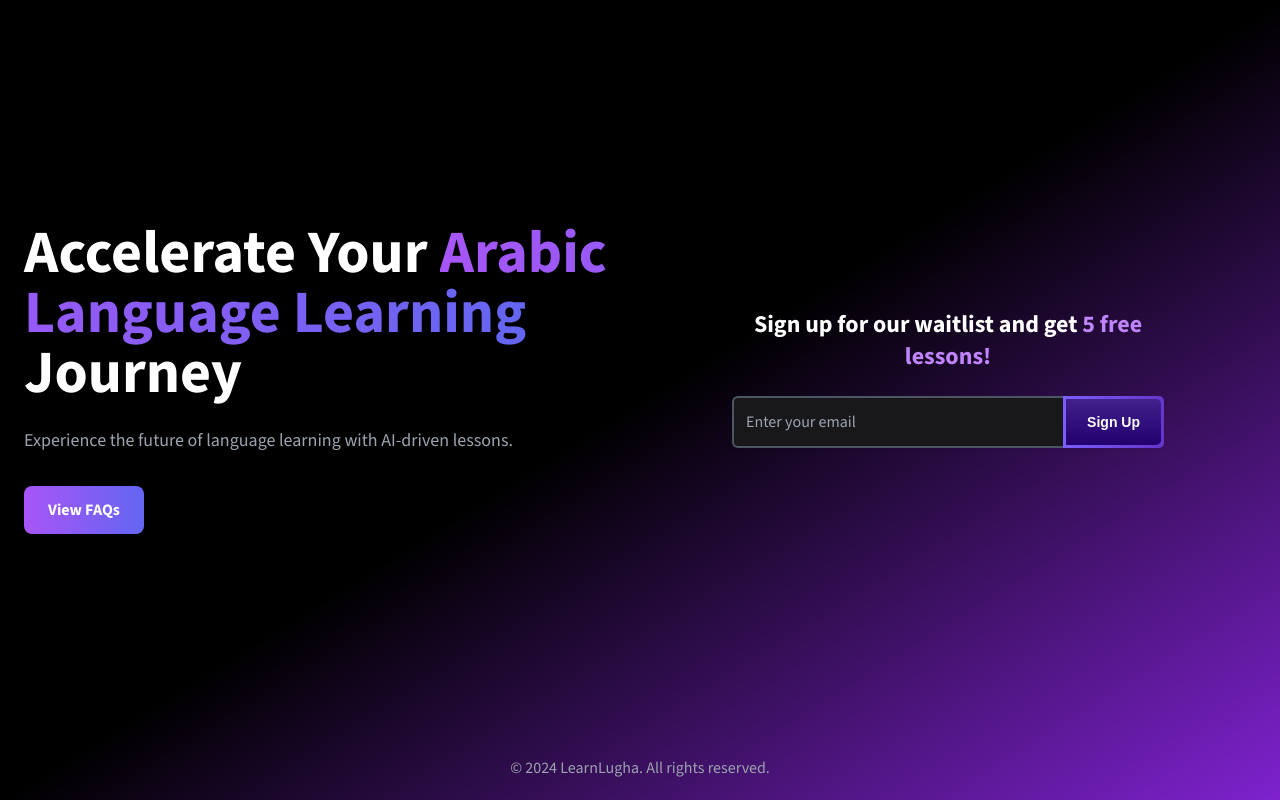
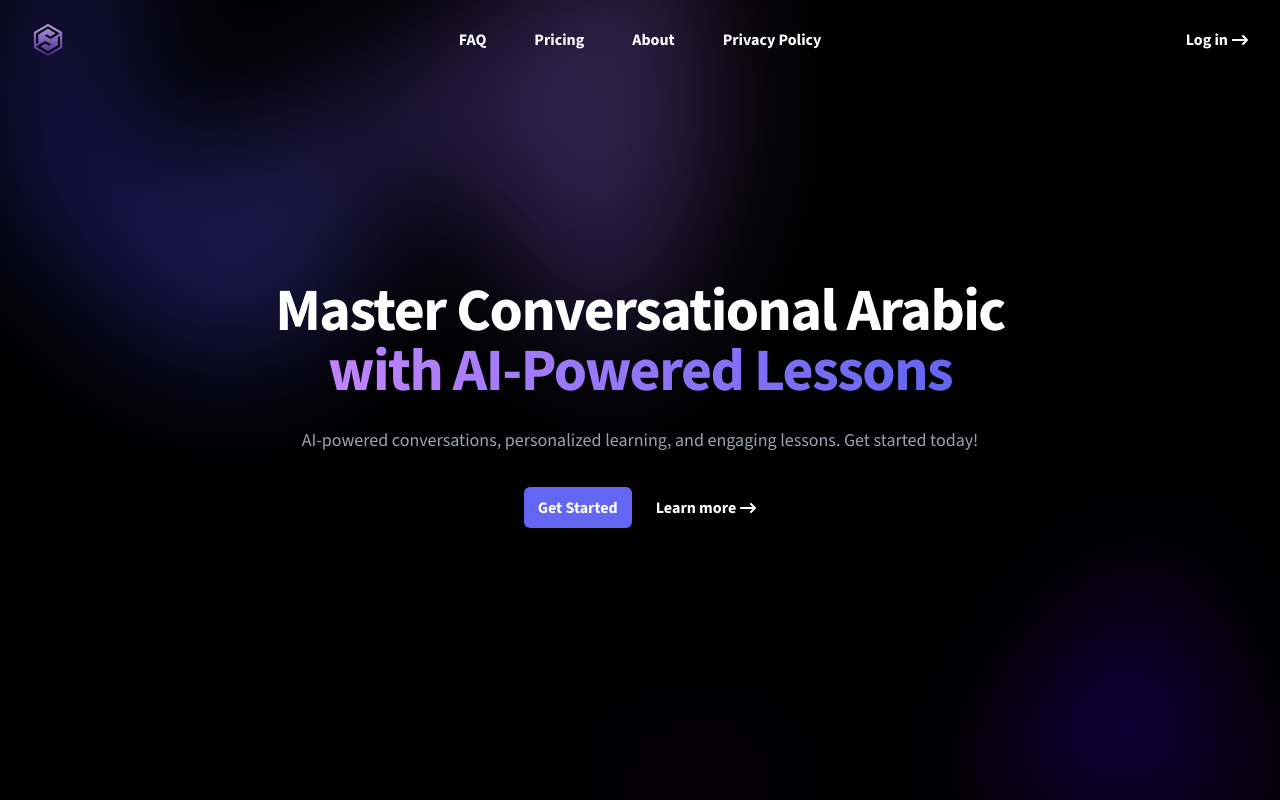
Before and after one commit to omar-t-ahmed/learn-lugha, a Next.js app: page / in a window 1280 px wide. Built offline with nearby package versions, Linux system fonts and the light colour scheme; no server answers.

Commit message:
add hero

```diff
--- a/src/app/faq/page.tsx
+++ b/src/app/faq/page.tsx
@@ -1,3 +1,5 @@
+'use client'
+import Link from "next/link";
 import MaxWidthWrapper from "@/components/MaxWidthWrapper";
 import Navbar from "@/components/Navbar";
 import {
@@ -9,18 +11,36 @@ import {
 
 export default function FAQ() {
   return (
-    <div className="min-h-screen flex flex-col items-center bg-gradient-to-br from-black via-gray-900 to-purple-700 text-white">
-      <Navbar/>
-      <main className="flex flex-col items-center justify-center w-full max-w-6xl mx-auto px-6 py-10">
-        <p className="text-3xl md:text-4xl p-4 font-extrabold mb-8 text-transparent bg-clip-text bg-gradient-to-r from-purple-500 to-indigo-600 text-center">
+    <div className="relative isolate min-h-screen flex flex-col items-center bg-black text-white">
+      <Navbar />
+
+      {/* Hero-like background polygons */}
+      <div className="absolute inset-x-0 -top-40 -z-10 transform-gpu overflow-hidden blur-3xl sm:-top-80" aria-hidden="true">
+        <div
+          className="relative left-[calc(50%-11rem)] aspect-[1155/678] w-[36.125rem] -translate-x-1/2 rotate-[30deg] bg-gradient-to-tr from-[#001aff] to-[#c689fc] opacity-30 sm:left-[calc(50%-30rem)] sm:w-[72.1875rem]"
+          style={{ clipPath: "polygon(74.1% 44.1%, 100% 61.6%, 97.5% 26.9%, 85.5% 0.1%, 80.7% 2%, 72.5% 32.5%, 60.2% 62.4%, 52.4% 68.1%, 47.5% 58.3%, 45.2% 34.5%, 27.5% 76.7%, 0.1% 64.9%, 17.9% 100%, 27.6% 76.8%, 76.1% 97.7%, 74.1% 44.1%)" }}
+        ></div>
+      </div>
+      <div className="absolute inset-0 top-[calc(100%-13rem)] -z-10 transform-gpu overflow-hidden blur-3xl sm:top-[calc(100%-30rem)]" aria-hidden="true">
+        <div
+          className="relative left-[calc(50%+3rem)] aspect-[1155/678] w-[36.125rem] -translate-x-1/2 bg-gradient-to-tr from-[#7b00ff] to-[#1100ff] opacity-30 sm:left-[calc(50%+36rem)] sm:w-[72.1875rem]"
+          style={{ clipPath: "polygon(74.1% 44.1%, 100% 61.6%, 97.5% 26.9%, 85.5% 0.1%, 80.7% 2%, 72.5% 32.5%, 60.2% 62.4%, 52.4% 68.1%, 47.5% 58.3%, 45.2% 34.5%, 27.5% 76.7%, 0.1% 64.9%, 17.9% 100%, 27.6% 76.8%, 76.1% 97.7%, 74.1% 44.1%)" }}
+        ></div>
+      </div>
+
+      {/* FAQ Content */}
+      <main className="flex flex-col items-center justify-center w-full max-w-6xl mx-auto px-6 py-10 ">
+      <p className="text-4xl font-bold tracking-tight text-white text-center">
           Frequently Asked Questions
         </p>
-        <Accordion type="single" collapsible className="w-full text-left text-gray-400 space-y-4">
+        <p className="mt-2 mb-10 text-lg leading-8 text-gray-400 text-center">
+          Find answers to common questions and learn how LearnLugha can help you master Arabic.
+        </p>
+
+        <Accordion type="single" collapsible className="w-full text-left text-white space-y-4 p-5 rounded-md">
           <AccordionItem value="item-1">
             <AccordionTrigger className="p-4 rounded-lg text-2xl font-bold text-white text-center md:text-left">
-              <p className="ml-6 md:ml-0">
-              What is LearnLugha?
-              </p>
+              <p className="ml-6 md:ml-0">What is LearnLugha?</p>
             </AccordionTrigger>
             <AccordionContent className="p-4 rounded-lg mt-2 text-lg">
               <p className="mt-2 text-center md:text-left">
@@ -28,6 +48,7 @@ export default function FAQ() {
               </p>
             </AccordionContent>
           </AccordionItem>
+
           <AccordionItem value="item-2">
             <AccordionTrigger className="p-4 rounded-lg text-2xl font-bold text-white text-center md:text-left">
               How does AI enhance my language learning experience?
@@ -38,6 +59,7 @@ export default function FAQ() {
               </p>
             </AccordionContent>
           </AccordionItem>
+
           <AccordionItem value="item-3">
             <AccordionTrigger className="p-4 rounded-lg text-2xl font-bold text-white text-center md:text-left">
               When will LearnLugha be available?
@@ -48,51 +70,52 @@ export default function FAQ() {
               </p>
             </AccordionContent>
           </AccordionItem>
+
           <AccordionItem value="item-4">
             <AccordionTrigger className="p-4 rounded-lg text-2xl font-bold text-white text-center md:text-left">
               Is LearnLugha suitable for beginners?
             </AccordionTrigger>
             <AccordionContent className="p-4 rounded-lg mt-2 text-lg">
               <p className="mt-2 text-center md:text-left">
-                Absolutely! LearnLugha is designed to cater to all skill levels, from complete beginners to advanced learners. If you&apos;re just starting your Arabic learning journey, our AI-driven platform will guide you through the basics with personalized lessons that focus on essential vocabulary, grammar, and pronunciation. The learning experience is interactive and adapts to your pace, ensuring that you build a strong foundation before moving on to more complex topics. As you progress, the AI continuously tailors the content to match your growing proficiency, making your learning experience both effective and enjoyable.
+                Absolutely! LearnLugha is designed to cater to all skill levels, from complete beginners to advanced learners. If you&apos;re just starting your Arabic learning journey, our AI-driven platform will guide you through the basics with personalized lessons that focus on essential vocabulary, grammar, and pronunciation.
               </p>
             </AccordionContent>
           </AccordionItem>
+
           <AccordionItem value="item-5">
             <AccordionTrigger className="p-4 rounded-lg text-2xl font-bold text-white text-center md:text-left">
               What makes LearnLugha different from other language learning apps?
             </AccordionTrigger>
             <AccordionContent className="p-4 rounded-lg mt-2 text-lg">
               <p className="mt-2 text-center md:text-left">
-                LearnLugha is unique because it uses AI to create a truly personalized learning journey. Unlike traditional apps that offer a one-size-fits-all approach, our platform continuously adapts to your individual progress and learning style. This means that your path to fluency is not only smoother but also more efficient, as the content you encounter is always relevant to your current skill level and goals.
+                LearnLugha is unique because it uses AI to create a truly personalized learning journey. Unlike traditional apps that offer a one-size-fits-all approach, our platform continuously adapts to your individual progress and learning style.
               </p>
             </AccordionContent>
           </AccordionItem>
+
           <AccordionItem value="item-6">
             <AccordionTrigger className="p-4 rounded-lg text-2xl font-bold text-white text-center md:text-left">
               How do I track my progress with LearnLugha?
             </AccordionTrigger>
             <AccordionContent className="p-4 rounded-lg mt-2 text-lg">
               <p className="mt-2 text-center md:text-left">
-                As you use LearnLugha, you&apos;ll earn achievement badges as you reach new milestones, and receive personalized tips on areas where you can improve. These features help keep you engaged and on track to reach your language goals, making your learning experience both rewarding and effective.
+                As you use LearnLugha, you&apos;ll earn achievement badges as you reach new milestones, and receive personalized tips on areas where you can improve. These features help keep you engaged and on track to reach your language goals.
               </p>
             </AccordionContent>
           </AccordionItem>
+
           <AccordionItem value="item-7">
             <AccordionTrigger className="p-4 rounded-lg text-2xl font-bold text-white text-center md:text-left">
               How does the AI chatbot interface work in LearnLugha?
             </AccordionTrigger>
             <AccordionContent className="p-4 rounded-lg mt-2 text-lg">
               <p className="mt-2 text-center md:text-left">
-                The AI chatbot in LearnLugha is like having a conversation partner available anytime you want to practice. It simulates real-life conversations that adjust to your skill level, allowing you to practice everything from basic greetings to more complex discussions. The chatbot can help you to quickly improve your language skills in a practical and engaging way.
+                The AI chatbot in LearnLugha is like having a conversation partner available anytime you want to practice. It simulates real-life conversations that adjust to your skill level, allowing you to practice everything from basic greetings to more complex discussions.
               </p>
             </AccordionContent>
           </AccordionItem>
         </Accordion>
       </main>
-      <footer className="mb-5">
-        <p className="text-center text-gray-400">© 2024 LearnLugha. All rights reserved.</p>
-      </footer>
     </div>
   );
 }
--- a/src/app/globals.css
+++ b/src/app/globals.css
@@ -71,6 +71,8 @@
   }
 }
 
+
+
 /* This is a utility class for the background */
 .background-stripe {
   position: relative;
@@ -125,6 +127,17 @@ body {
   background: white;
   font-family: 'Inter', sans-serif;
 }
+
+html, body {
+  margin: 0;
+  padding: 0;
+  overflow-x: hidden; /* Prevent horizontal scroll */
+}
+
+*, *::before, *::after {
+  box-sizing: border-box;
+}
+
 /* Smaller Purple Themed Button */
 .button-purple {
   align-items: center;
--- a/src/app/page.tsx
+++ b/src/app/page.tsx
@@ -1,40 +1,150 @@
+'use client'
+import { useState } from "react";
 import Link from "next/link";
-import MaxWidthWrapper from "@/components/MaxWidthWrapper";
-import Navbar from "@/components/Navbar";
-import Waitlist from "@/components/Waitlist";
+import Image from "next/image";
+import logo from "../../public/LEARN LUGHA.png";
+import hamburgerIcon from "../../public/icons8-hamburger-menu-50.png";
+import { FaArrowRightLong } from "react-icons/fa6";
 
-export default function Home() {
+export default function Hero() {
+  const [isMenuOpen, setIsMenuOpen] = useState(false);
+
+  const toggleMenu = () => {
+    setIsMenuOpen(!isMenuOpen);
+  };
+
   return (
-    <div className="min-h-screen flex flex-col items-center bg-gradient-to-br from-black via-black to-purple-700 text-white">
-      <main className="flex flex-grow flex-col md:flex-row items-center justify-between w-full max-w-7xl mx-auto px-6">
-        <div className="flex flex-col justify-center flex-1 text-center md:text-left">
-          <h1 className="text-4xl md:text-6xl font-extrabold text-transparent bg-clip-text text-white leading-8">
-            Accelerate Your{" "}
-            <span className="text-4xl md:text-6xl font-extrabold text-transparent bg-clip-text bg-gradient-to-r from-purple-500 to-indigo-600">
-              Arabic Language Learning
-            </span>{" "}
-            Journey
-          </h1>
-          <p className="mt-4 md:mt-6 text-md md:text-lg text-gray-400">
-            Experience the future of language learning with AI-driven lessons.
-          </p>
-          <div className="mt-8">
-            <Link href="/faq" passHref>
-              <button className="inline-block bg-gradient-to-r from-purple-500 to-indigo-600 text-white font-bold py-3 px-6 rounded-lg shadow-lg transform hover:scale-105 transition-transform">
-                View FAQs
-              </button>
+    <div className="bg-black min-h-screen">
+      <header className="absolute inset-x-0 top-0 z-50">
+        <nav className="flex items-center justify-between p-6 lg:px-8">
+          <div className="flex lg:flex-1">
+            <Link href="/" className="flex justify-center items-center">
+              <Image
+                src={logo}
+                className="block h-8 w-8"
+                alt="Logo"
+              />
+              {/* <Link href="/" className="flex z-40 pl-2 pt-2 text-md font-bold text-white">
+                LEARN<span className="text-indigo-600 text-lg pl-1.5 pb-1">لغة</span>
+              </Link> */}
             </Link>
           </div>
+          <div className="flex lg:hidden">
+            <button
+              type="button"
+              onClick={toggleMenu}
+              className="-m-2.5 inline-flex items-center justify-center rounded-md p-2.5 text-white"
+            >
+              <span className="sr-only">Open main menu</span>
+              <Image
+                src={hamburgerIcon}
+                className="h-6 w-6"
+                alt="Hamburger Menu"
+              />
+            </button>
+          </div>
+          <div className="hidden lg:flex lg:gap-x-12">
+            <Link href="/faq" className="text-md font-semibold leading-6 text-white">FAQ</Link>
+            <Link href="/pricing" className="text-md font-semibold leading-6 text-white">Pricing</Link>
+            <Link href="/about" className="text-md font-semibold leading-6 text-white">About</Link>
+            <Link href="/privacy-policy" className="text-md font-semibold leading-6 text-white">Privacy Policy</Link>
+          </div>
+          <div className="hidden lg:flex lg:flex-1 lg:justify-end">
+            <Link href="/login" className="text-md flex items-center justify-center font-semibold leading-6 text-white">
+              Log in <FaArrowRightLong className='ml-1' />
+            </Link>
+          </div>
+        </nav>
+
+        {/* Mobile menu */}
+        {isMenuOpen && (
+          <div className="lg:hidden" role="dialog">
+            <div className="fixed inset-0 z-50"></div>
+            <div className="fixed inset-y-0 right-0 z-50 w-full overflow-y-auto bg-black px-6 py-6 sm:max-w-sm sm:ring-1 sm:ring-gray-900/10">
+              <div className="flex items-center justify-between">
+                <div className="-m-1.5 p-1.5">
+                  <Image src={logo} className="h-8 w-auto" alt="LearnLugha Logo" />
+                </div>
+                <button
+                  type="button"
+                  onClick={toggleMenu}
+                  className="-m-2.5 rounded-md p-2.5 text-white"
+                >
+                  <span className="sr-only">Close menu</span>
+                  <svg
+                    className="h-6 w-6"
+                    fill="none"
+                    viewBox="0 0 24 24"
+                    strokeWidth="1.5"
+                    stroke="currentColor"
+                    aria-hidden="true"
+                  >
+                    <path
+                      strokeLinecap="round"
+                      strokeLinejoin="round"
+                      d="M6 18L18 6M6 6l12 12"
+                    />
+                  </svg>
+                </button>
+              </div>
+              <div className="mt-6 flow-root">
+                <div className="-my-6 divide-y divide-gray-500/10">
+                  <div className="space-y-2 py-6">
+                    <Link href="/faq" className="-mx-3 block rounded-lg px-3 py-2 text-base font-semibold leading-7 text-white hover:bg-gray-700">FAQ</Link>
+                    <Link href="/pricing" className="-mx-3 block rounded-lg px-3 py-2 text-base font-semibold leading-7 text-white hover:bg-gray-700">Pricing</Link>
+                    <Link href="/about" className="-mx-3 block rounded-lg px-3 py-2 text-base font-semibold leading-7 text-white hover:bg-gray-700">About</Link>
+                    <Link href="/privacy-policy" className="-mx-3 block rounded-lg px-3 py-2 text-base font-semibold leading-7 text-white hover:bg-gray-700">Privacy Policy</Link>
+                  </div>
+                  <div className="py-6">
+                    <Link href="/login" className="-mx-3 block rounded-lg px-3 py-2.5 text-base font-semibold leading-7 text-white hover:bg-gray-700">
+                      Log in
+                    </Link>
+                  </div>
+                </div>
+              </div>
+            </div>
+          </div>
+        )}
+      </header>
+
+      {/* Hero Section */}
+      <div className="relative isolate px-6 pt-14 lg:px-8 min-h-screen">
+        <div className="absolute inset-x-0 -top-40 -z-10 transform-gpu overflow-hidden blur-3xl sm:-top-80" aria-hidden="true">
+          <div
+            className="relative left-[calc(50%-11rem)] aspect-[1155/678] w-[36.125rem] -translate-x-1/2 rotate-[30deg] bg-gradient-to-tr from-[#001aff] to-[#c689fc] opacity-30 sm:left-[calc(50%-30rem)] sm:w-[72.1875rem]"
+            style={{ clipPath: "polygon(74.1% 44.1%, 100% 61.6%, 97.5% 26.9%, 85.5% 0.1%, 80.7% 2%, 72.5% 32.5%, 60.2% 62.4%, 52.4% 68.1%, 47.5% 58.3%, 45.2% 34.5%, 27.5% 76.7%, 0.1% 64.9%, 17.9% 100%, 27.6% 76.8%, 76.1% 97.7%, 74.1% 44.1%)" }}
+          ></div>
         </div>
-        <div className="flex-1 flex justify-center mt-8 md:mt-0">
-          <Waitlist />
+        <div className="mx-auto max-w-4xl py-32 sm:py-48 lg:py-56">
+          <div className="text-center">
+            <h1 className="text-5xl font-bold tracking-tight text-white sm:text-6xl">
+              Master Conversational Arabic <br />
+              <span className="whitespace-normal text-transparent bg-clip-text bg-gradient-to-r from-purple-400 to-indigo-600">with AI-Powered Lessons</span>
+            </h1>
+            <p className="mt-6 text-lg leading-8 text-gray-400">
+              AI-powered conversations, personalized learning, and engaging lessons. Get started today!
+            </p>
+            <div className="mt-10 flex items-center justify-center gap-x-6">
+              <Link href="/signup" passHref>
+                <span className="rounded-md bg-indigo-500 px-3.5 py-2.5 text-md font-semibold text-white shadow-sm hover:bg-indigo-500">
+                  Get Started
+                </span>
+              </Link>
+              <Link href="/faq" passHref>
+                <span className="text-md flex justify-center items-center font-semibold leading-6 text-white">
+                  Learn more <FaArrowRightLong className='ml-1' />
+                </span>
+              </Link>
+            </div>
+          </div>
         </div>
-      </main>
-      <footer className="mb-5">
-        <p className="text-center text-gray-400">
-          © 2024 LearnLugha. All rights reserved.
-        </p>
-      </footer>
+        <div className="absolute inset-0 top-[calc(100%-13rem)] -z-10 transform-gpu overflow-hidden blur-3xl sm:top-[calc(100%-30rem)]" aria-hidden="true">
+          <div
+            className="relative left-[calc(50%+3rem)] aspect-[1155/678] w-[36.125rem] -translate-x-1/2 bg-gradient-to-tr from-[#7b00ff] to-[#1100ff] opacity-30 sm:left-[calc(50%+36rem)] sm:w-[72.1875rem]"
+            style={{ clipPath: "polygon(74.1% 44.1%, 100% 61.6%, 97.5% 26.9%, 85.5% 0.1%, 80.7% 2%, 72.5% 32.5%, 60.2% 62.4%, 52.4% 68.1%, 47.5% 58.3%, 45.2% 34.5%, 27.5% 76.7%, 0.1% 64.9%, 17.9% 100%, 27.6% 76.8%, 76.1% 97.7%, 74.1% 44.1%)" }}
+          ></div>
+        </div>
+      </div>
     </div>
   );
 }
```
Also changed, not shown: public/icons8-hamburger-menu-50.png (added).
